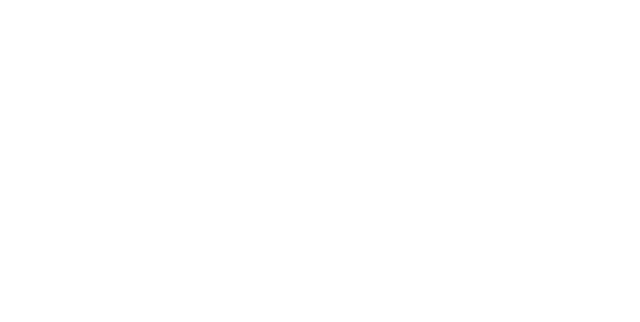
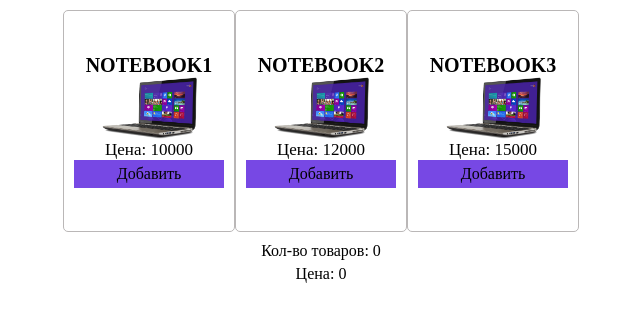
Before and after one commit to Gitkerus/MediaSoft-JS-Course, a website built with webpack: page dist/index.html in a window 1280 px wide. Shown: the whole page, without its empty margins (319-959 px from the left). Built offline with nearby package versions, Linux system fonts and the light colour scheme.

Commit message:
Added all things from last 9 tutorial video

```diff
--- /dev/null
+++ b/src/components/cart/cart.js
@@ -0,0 +1,26 @@
+import "./cart.scss";
+
+const Cart = (cart) => {
+  const CartElement = document.createElement("div");
+  const itemsCountElement = document.createElement("span");
+  const priceElement = document.createElement("span");
+  itemsCountElement.innerText = `Кол-во товаров: ${cart.length}`;
+  priceElement.innerText = `Цена: 0`;
+  CartElement.className = "cart";
+  priceElement.className = "cart__price";
+  itemsCountElement.className = "cart__count";
+
+  CartElement.appendChild(itemsCountElement);
+  CartElement.appendChild(priceElement);
+
+  const updateCart = (newCart) => {
+    itemsCountElement.innerText = `Кол-во товаров: ${newCart.length}`;
+    const sumPrice = newCart.reduce((sum, item) => sum + item.price, 0);
+    priceElement.innerText = `Цена: ${sumPrice}`;
+    console.log(sumPrice);
+  };
+
+  return { CartElement, updateCart };
+};
+
+export default Cart;
--- /dev/null
+++ b/src/components/cart/cart.scss
@@ -0,0 +1,8 @@
+.cart {
+  & > span {
+    display: block;
+    margin-top: 5px;
+  }
+  margin: 10px auto;
+  text-align: center;
+}
--- /dev/null
+++ b/src/components/cart/index.js
@@ -0,0 +1,3 @@
+import Cart from "./cart";
+
+export default Cart;
--- /dev/null
+++ b/src/components/item/index.js
@@ -0,0 +1,3 @@
+import Item from "./item";
+
+export default Item;
--- /dev/null
+++ b/src/components/item/item.js
@@ -0,0 +1,34 @@
+import ItemImg from "../../assets/img/item.png";
+import "./item.scss";
+
+const Item = (name, price, onAdd) => {
+  console.log(ItemImg);
+  const ItemElement = document.createElement("div");
+  ItemElement.className = "item";
+
+  const nameElement = document.createElement("span");
+  nameElement.innerText = name;
+  nameElement.className = "item__name";
+
+  const priceElement = document.createElement("span");
+  priceElement.className = "item__price";
+  priceElement.innerText = `Цена: ${price}`;
+
+  const imgElement = document.createElement("img");
+  imgElement.src = ItemImg;
+  imgElement.className = "item__img";
+
+  const buttonElement = document.createElement("button");
+  buttonElement.className = "item__add-button";
+  buttonElement.innerText = "Добавить";
+  buttonElement.addEventListener("click", onAdd);
+
+  ItemElement.appendChild(nameElement);
+  ItemElement.appendChild(imgElement);
+  ItemElement.appendChild(priceElement);
+  ItemElement.appendChild(buttonElement);
+
+  return ItemElement;
+};
+
+export default Item;
--- /dev/null
+++ b/src/components/item/item.scss
@@ -0,0 +1,47 @@
+.item {
+  width: 150px;
+  height: 200px;
+  border: 1px solid rgb(186, 183, 183);
+  border-radius: 5px;
+  display: flex;
+  justify-content: center;
+  align-items: center;
+  flex-direction: column;
+  padding: 10px;
+
+  &:hover {
+    border-color: black;
+  }
+
+  & > span {
+    display: block;
+  }
+
+  &__name {
+    font-size: 20px;
+    text-transform: uppercase;
+    font-weight: bold;
+  }
+  &__price {
+    font-size: 17px;
+    font-weight: 400;
+  }
+
+  &__add-button {
+    outline: none;
+    border: none;
+    background-color: #7748e4;
+    padding: 5px;
+    width: 100%;
+
+    &:hover {
+      cursor: pointer;
+      background-color: #14d0da;
+    }
+  }
+
+  &__img {
+    width: 100px;
+    height: auto;
+  }
+}
--- /dev/null
+++ b/src/components/items-list/index.js
@@ -0,0 +1,2 @@
+import ItemsList from "./items-list";
+export default ItemsList;
--- /dev/null
+++ b/src/components/items-list/items-list.js
@@ -0,0 +1,9 @@
+import "./items-list.scss";
+const ItemsList = () => {
+  const ItemListElement = document.createElement("div");
+  ItemListElement.className = "items-list";
+
+  return ItemListElement;
+};
+
+export default ItemsList;
--- /dev/null
+++ b/src/components/items-list/items-list.scss
@@ -0,0 +1,6 @@
+.items-list {
+  display: flex;
+  justify-content: center;
+  align-items: center;
+  margin: 0 auto;
+}
--- a/src/index.js
+++ b/src/index.js
@@ -1,2 +1,46 @@
-console.log("hello buddy");
-alert("wasap Kenobi chan");
+import Item from "./components/item";
+import Cart from "./components/cart";
+import ItemsList from "./components/items-list";
+
+import "./index.scss";
+import "normalize.css";
+
+const mocks = [
+  {
+    id: 1,
+    name: "notebook1",
+    price: 10000,
+  },
+  {
+    id: 2,
+    name: "notebook2",
+    price: 12000,
+  },
+  {
+    id: 3,
+    name: "notebook3",
+    price: 15000,
+  },
+];
+
+let cart = [];
+
+const itemsList = ItemsList();
+const { CartElement, updateCart } = Cart(cart);
+
+document.body.appendChild(itemsList);
+
+const generateItems = () => {
+  mocks.forEach((item) => {
+    const onAdd = () => {
+      //   console.log("item added", item.id);
+      cart.push(item);
+      updateCart(cart);
+    };
+    const itemElement = Item(item.name, item.price, onAdd);
+    itemsList.appendChild(itemElement);
+  });
+};
+
+generateItems();
+document.body.appendChild(CartElement);
--- /dev/null
+++ b/src/index.scss
@@ -0,0 +1,3 @@
+body {
+  padding: 10px;
+}
--- a/webpack.config.js
+++ b/webpack.config.js
@@ -10,9 +10,25 @@ module.exports = {
 
   devServer: {
     static: {
-            directory: path.join(__dirname, "dist")
+      directory: path.join(__dirname, "dist"),
     },
     compress: true,
     port: 9000,
-    }
+  },
+  module: {
+    rules: [
+      {
+        test: /\.s[ac]ss$/i,
+        use: ["style-loader", "css-loader", "sass-loader"],
+      },
+      {
+        test: /\.css$/i,
+        use: ["style-loader", "css-loader"],
+      },
+      {
+        test: /\.(png|jpeg)/i,
+        type: "asset/resource",
+      },
+    ],
+  },
 };
```
Also changed, not shown: data.json (added, +19 -0 lines), package.json (+8 -0 lines), dist/favicon.png (added), dist/index.html, src/assets/img/item.png (added), 1 other file. Lines whose indentation alone changed are shown as unchanged.
